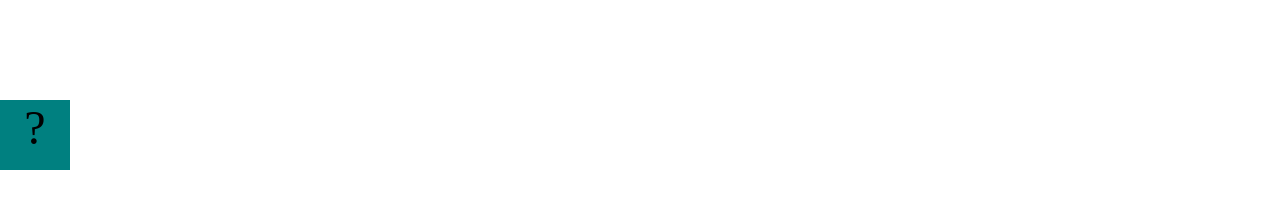
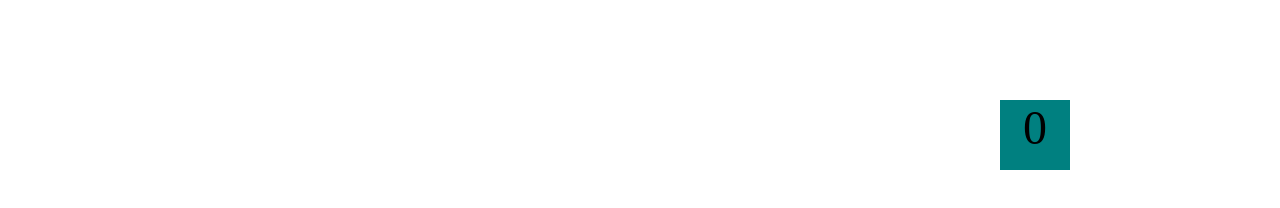
Before and after one commit to darrianjae-day/darrianjae-day, a plain HTML site: page projects/bouncing-box/index.html in a window 1280 px wide. Drawn offline with Linux system fonts and the light colour scheme.

Commit message:
A basic website

```diff
--- a/projects/bouncing-box/index.html
+++ b/projects/bouncing-box/index.html
@@ -40,9 +40,25 @@
 
 			// TODO 2 - Variable declarations
 
+			var position;       // reference for the x-coordinate of our box
+			var points;         // reference for the points displayed on the box
+			var speed;          // reference for how fast the box moves
+
+			position = 0;
+			points = 0;
+			speed = 10;
+
+			box.css('left', position);      // changes the 'left' css property of the box to value of var position
+			box.text(points);               // changes the text of the box to display the value of var points
+
 
 			var update = function() {
-				// TODO 3 / 6 / 7 / 8
+				position = position + speed;    // increase position on every update
+				console.log("new position: " + position);
+				box.css('left', position);      // set the 'left' CSS property of the box to the new value of position
+				if(position > boardWidth) {
+    			position = 0;
+}				// TODO 3 / 6 / 7 / 8
 
 			};
 
@@ -50,7 +66,10 @@
 
 			var handleBoxClick = function() {
 				// TODO 4 / 5
-
+				 points = points + 1;   // increase the point total
+				box.text(points);      // update the new points total displayed by the box
+				position = 0;         // reset the position of the box to 0
+  speed = speed + 3;    // increase the speed of the box on every click
 			};
 
 
```
